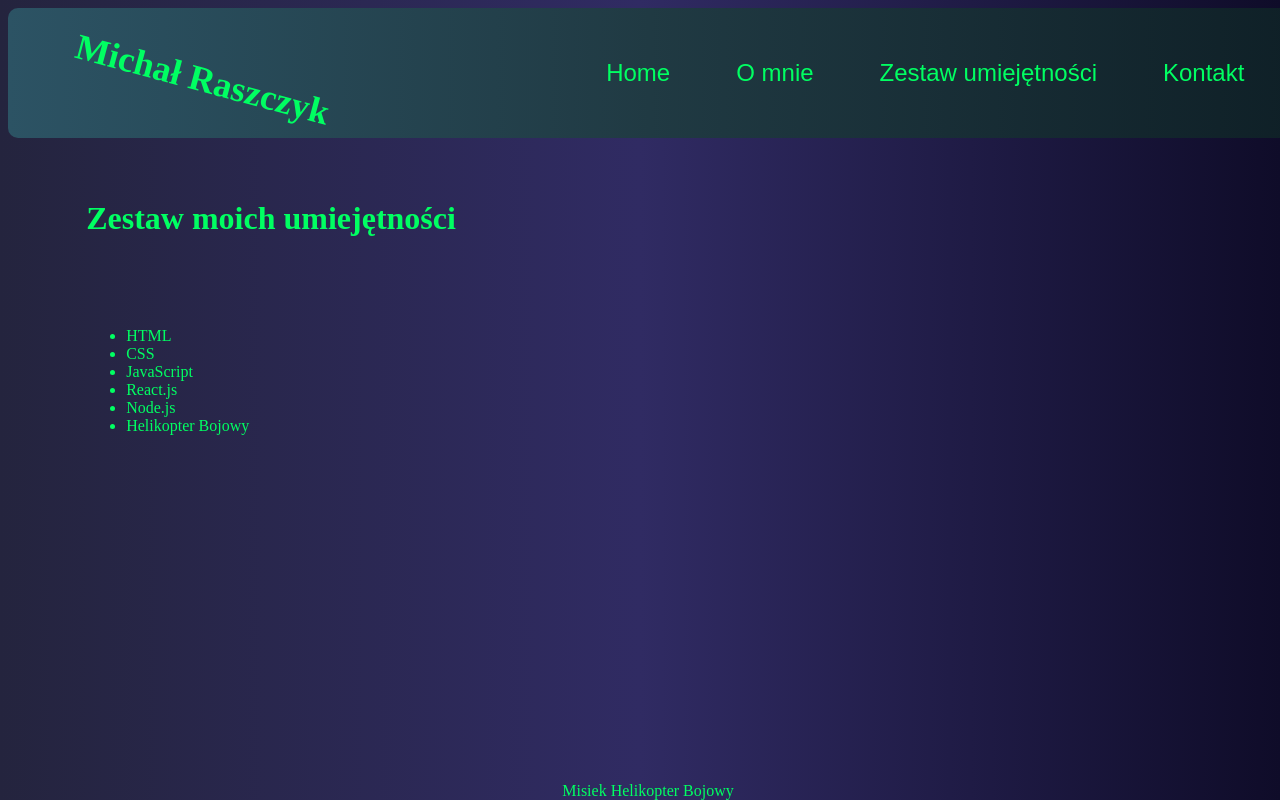
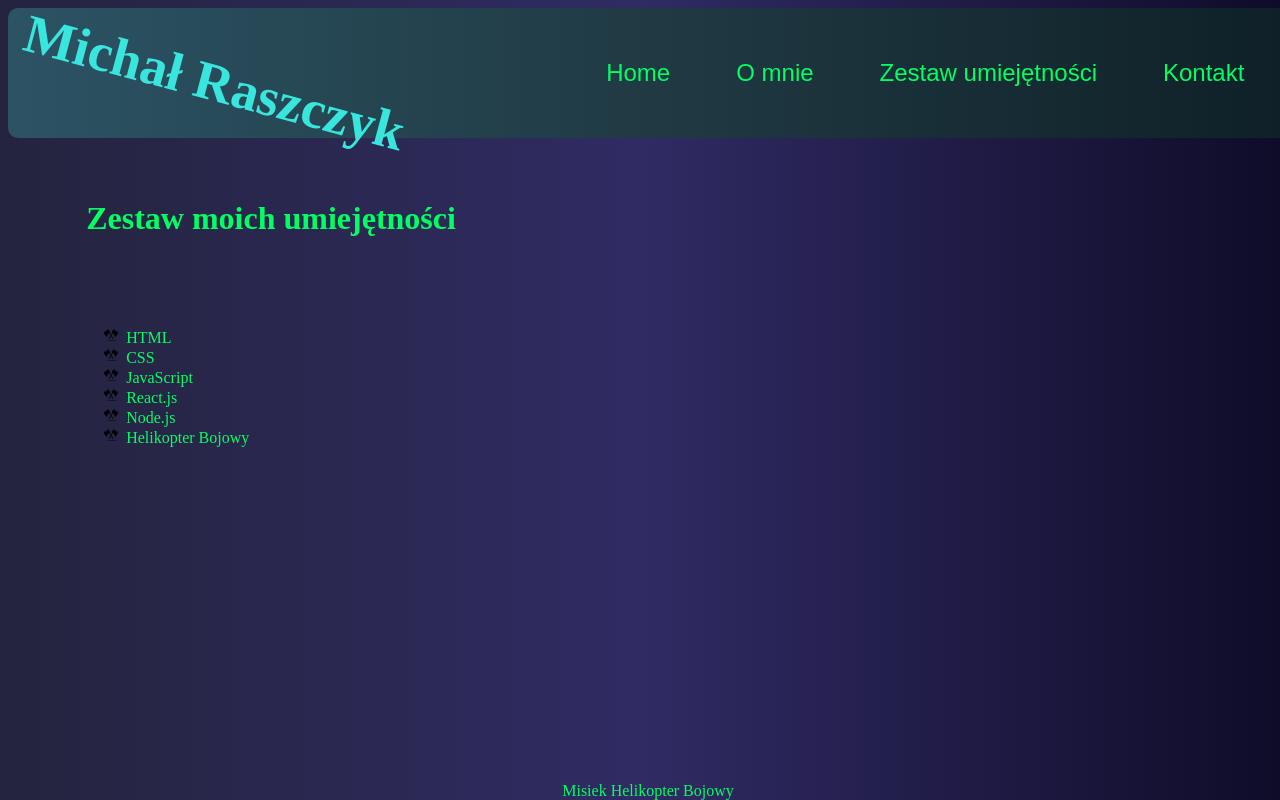
Before and after one commit to zlyniedzwiedz/Test-repo-2, a plain HTML site: page zestaw.html in a window 1280 px wide. Drawn offline with Linux system fonts and the light colour scheme.

Commit message:
commiiiit

```diff
--- a/scss/components/_content.scss
+++ b/scss/components/_content.scss
@@ -4,6 +4,7 @@ body {
 
 }
 
+// Main content //
 .main {
     position: absolute;
     display: flex;
@@ -31,6 +32,7 @@ body {
 
 }
 
+// scroll script classes//
 .reveal {
     position: relative;
     transform: translateY(150px);
@@ -43,6 +45,9 @@ body {
     opacity: 1;
 }
 
+//footer//
+
+
 .footer {
     width: 100%;
     bottom: 0;
@@ -53,15 +58,33 @@ body {
 
 }
 
+// contact//
 .contact-link {
     text-decoration: none;
 
 }
 
 #contact-list {
+
     list-style: none;
     font-size: 30px;
+
+    //skills list//
+
 }
+
+.skills-list {
+    list-style-image: url(/images/viking-icon.png);
+
+}
+
+.skills-list-element:hover {
+
+    color: rgb(241, 241, 210);
+
+}
+
+
 
 @media screen and (max-width: 900px) {
     .main {
--- a/scss/components/_navbar.scss
+++ b/scss/components/_navbar.scss
@@ -32,7 +32,8 @@
     &-name {
         font-size: 36px;
         padding-left: 50px;
-        transform: rotate(15deg);
+        transform: rotate(15deg) scale(1.5);
+
     }
 
 }
--- a/scss/utils/_colors.scss
+++ b/scss/utils/_colors.scss
@@ -4,6 +4,7 @@ $backgroundElements: #000000;
 $buttonBackground: #00000000;
 $buttonHover: #67796759;
 $buttonHoverOnClick: #589ab4;
+$navbarName: #39e6dd;
 
 body {
     color: $primaryText;
@@ -22,8 +23,13 @@ body {
     background: -webkit-linear-gradient(to right, #2C5364, #203A43, #0F2027);
     /* Chrome 10-25, Safari 5.1-6 */
     background: linear-gradient(to right, #2C5364, #203A43, #0F2027);
+
     /* W3C, IE 10+/ Edge, Firefox 16+, Chrome 26+, Opera 12+, Safari 7+ */
-    color: $primaryText;
+
+    //color of the name //
+    &-name {
+        color: $navbarName;
+    }
 }
 
 .navbutton {
--- a/zestaw.html
+++ b/zestaw.html
@@ -33,13 +33,13 @@
     <section class="main">
         <h2 class="main-header">Zestaw moich umiejętności</h2>
         <p class="main-content">
-        <ul class="">
-            <li>HTML
-            <li>CSS</li>
-            <li>JavaScript</li>
-            <li>React.js</li>
-            <li>Node.js</li>
-            <li>Helikopter Bojowy</li>
+        <ul class="skills-list">
+            <li class="skills-list-element">HTML</li>
+            <li class="skills-list-element">CSS</li>
+            <li class="skills-list-element">JavaScript</li>
+            <li class="skills-list-element">React.js</li>
+            <li class="skills-list-element">Node.js</li>
+            <li class="skills-list-element">Helikopter Bojowy</li>
         </ul>
         </p>
 
```
Also changed, not shown: images/viking-icon.png (added), scss/main.css, 1 other file.
